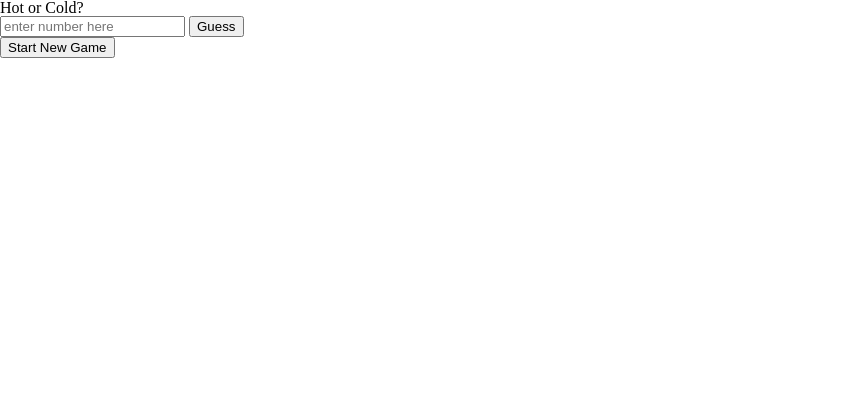
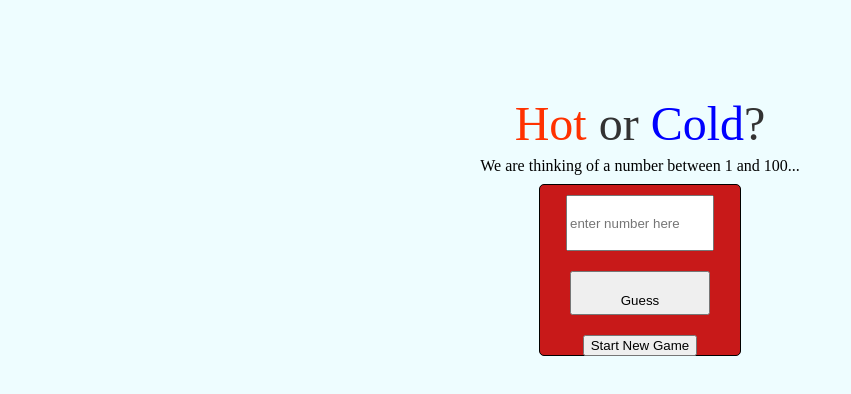
Before and after one commit to tylerstauss/hotorcold, a plain HTML site: page index.html in a window 1280 px wide. Shown: the whole page, without its empty margins (0-851 px from the left). Drawn offline with Linux system fonts and the light colour scheme.

Commit message:
Styling
Added some basic shitty styling

```diff
--- a/guess.js
+++ b/guess.js
@@ -6,7 +6,7 @@
             var guess =  document.getElementById("userguess").value;
             if (guess >100 || guess<1 || isNaN(guess)) {
             	alert("Please enter a whole number between 1 and 100");
-            	} else if (Math.abs(guess - correct) <= 3 && Math.abs(guess - correct) > 0){
+            	} else if (Math.abs(guess - correct) <= 3 && Math.abs(guess - correct) >= 1){
             		("Scorching!");
             	} else if (Math.abs(guess - correct) <= 10 && Math.abs(guess - correct) > 3) {
             		alert("Hot!");
@@ -22,3 +22,7 @@
             		alert("Good guess! You guessed " + guess + " and the correct number is " + correct );
             	}
             }
+
+            function newGame(){
+            	var correct = Math.floor((Math.random() * 100)+1);
+            }
--- a/index.html
+++ b/index.html
@@ -13,11 +13,14 @@
 </head>
 <body>
 	<div class="container">
-		<h1>Hot or Cold?</h1>
+		<h1><span class="hot">Hot</span> or <span class="cold">Cold</span>?</h1>
+		<h3>We are thinking of a number between 1 and 100...</h3>
 
-
+		<div id="box">
 		<input id="userguess" type="number" placeholder="enter number here" required name="number">
-		<input type="submit"  onclick="yourGuess()" value="Guess">
+		<input type="submit"  onclick="yourGuess()" value="Guess" id="guess">
+		<input type="submit" value="Start New Game" onclick="newGame()" id="newgame">
+		</div>
 
 		<p id="scorching"></p>
 		<p id="hot"></p>
@@ -28,9 +31,8 @@
 		<p id="answer"></p>
 
 
-	<form action="javascript:history.go(0)">
-		<input type="submit" value="Start New Game">
-	</form>
+
+
 	</div>
 
 </body>
--- a/style.css
+++ b/style.css
@@ -30,7 +30,11 @@ footer, header, hgroup, menu, nav, section {
 }
 body {
 	line-height: 1;
-	width: 960px;
+	background-color: rgb(200,250,255);
+	background-color: rgba(200,250,255, .3);
+	height: 100%;
+	text-align: center;
+
 }
 ol, ul {
 	list-style: none;
@@ -48,7 +52,56 @@ table {
 	border-spacing: 0;
 }
 .container {
-	width: 100%
+	width: 400px;
+	margin-left: auto;
+	margin-right: auto;
+	margin-top: 100px;
+}
+.container h1,
+.container input,
+.container p {
 	margin-left: auto;
 	margin-right: auto;
 }
+
+#box {
+	height: 170px;
+	width: 200px;
+	background-color: rgb(200, 25,25);
+	border: 1px solid #000;
+	border-radius: 5px;
+	margin: 0 auto;
+}
+
+#userguess {
+	width: 140px;
+	height: 50px;
+	margin: 10px auto;
+}
+#guess {
+	position: relative;
+	top: 10px;
+	right: 0px;
+	height: 40px;
+	width: 140px;
+	padding: 20px;
+}
+#newgame {
+	position: relative;
+	top: 30px;
+}
+
+h1 {
+	font-size: 3em;
+	color: #333;
+}
+h3 {
+	padding: 10px;
+}
+
+.cold {
+	color: rgb(0,0,255);
+}
+.hot {
+	color: rgb(255,50,0);
+}
```
